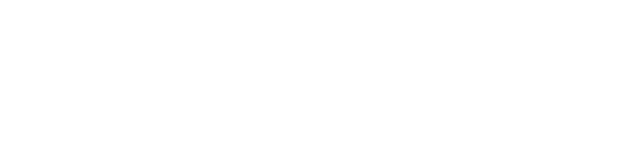
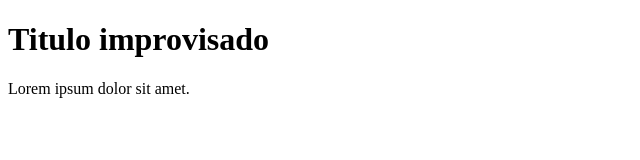
Before and after one commit to ACanoSJO/ProyectoZ, a plain HTML site: page index.html in a window 1280 px wide. Shown: the whole page, without its empty margins (0-640 px from the left). Drawn offline with Linux system fonts and the light colour scheme.

Commit message:
Segundo commit

```diff
--- a/index.html
+++ b/index.html
@@ -7,6 +7,9 @@
 	<title>ProyectoZ</title>
 </head>
 <body>
-
+	<main>
+		<h1>Titulo improvisado</h1>
+		<p>Lorem ipsum dolor sit amet.</p>
+	</main>
 </body>
 </html>
```
Also changed, not shown: instrucciones.txt.
